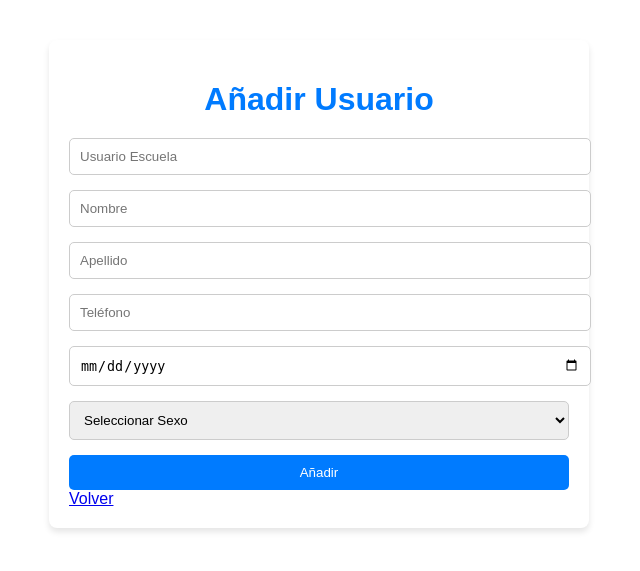
After one commit to Myngatte/DAW2-M12-PJ-S-ntesi-A6-Login-escola-, a PHP site: the page made by añadir_usuario.php in a window 1280 px wide. The commit adds this page. Shown: the top 571 px of the page, without its empty margins (321-961 px from the left). Run offline with PHP 8.4, Linux system fonts and the light colour scheme; a user stored in the database is signed in.

Commit message:
Añadir usuario

```diff
--- /dev/null
+++ b/añadir_usuario.php
@@ -0,0 +1,69 @@
+<?php
+session_start();
+require_once('./conexion.php');
+
+// Verificar si el usuario está autenticado
+if (!isset($_SESSION['id_usuario'])) {
+    header('Location: ./index.php?error=sesiones');
+    exit();
+}
+
+$message = "";
+
+if ($_SERVER['REQUEST_METHOD'] === 'POST') {
+    $usuario_escuela = htmlspecialchars($_POST['usuario_escuela'], ENT_QUOTES, 'UTF-8');
+    $nom_usuario = htmlspecialchars($_POST['nom_usuario'], ENT_QUOTES, 'UTF-8');
+    $ape_usuario = htmlspecialchars($_POST['ape_usuario'], ENT_QUOTES, 'UTF-8');
+    $telefono_usuario = htmlspecialchars($_POST['telefono_usuario'], ENT_QUOTES, 'UTF-8');
+    $fecha_nacimi_usuario = htmlspecialchars($_POST['fecha_nacimi_usuario'], ENT_QUOTES, 'UTF-8');
+    $sexo_usuario = htmlspecialchars($_POST['sexo_usuario'], ENT_QUOTES, 'UTF-8');
+
+    if ($usuario_escuela && $nom_usuario && $ape_usuario && $telefono_usuario && $fecha_nacimi_usuario && $sexo_usuario) {
+        $sql = "INSERT INTO tbl_usuario (usuario_escuela, nom_usuario, ape_usuario, telefono_usuario, fecha_nacimi_usuario, sexo_usuario) VALUES (?, ?, ?, ?, ?, ?)";
+        $stmt = mysqli_prepare($conexion, $sql);
+
+        if ($stmt) {
+            mysqli_stmt_bind_param($stmt, "ssssss", $usuario_escuela, $nom_usuario, $ape_usuario, $telefono_usuario, $fecha_nacimi_usuario, $sexo_usuario);
+            if (mysqli_stmt_execute($stmt)) {
+                $message = "Usuario añadido correctamente.";
+            } else {
+                $message = "Error al añadir el usuario: " . mysqli_error($conexion);
+            }
+            mysqli_stmt_close($stmt);
+        }
+    } else {
+        $message = "Por favor, completa todos los campos.";
+    }
+}
+
+?>
+
+<!DOCTYPE html>
+<html lang="es">
+<head>
+    <meta charset="UTF-8">
+    <meta name="viewport" content="width=device-width, initial-scale=1.0">
+    <title>Añadir Usuario</title>
+    <link rel="stylesheet" href="./css/añadir_usuario.css">
+</head>
+<body>
+    <div class="container">
+        <h1>Añadir Usuario</h1>
+        <?php if ($message) echo "<p>$message</p>"; ?>
+        <form action="añadir_usuario.php" method="post">
+            <input type="text" name="usuario_escuela" placeholder="Usuario Escuela" required>
+            <input type="text" name="nom_usuario" placeholder="Nombre" required>
+            <input type="text" name="ape_usuario" placeholder="Apellido" required>
+            <input type="text" name="telefono_usuario" placeholder="Teléfono" required>
+            <input type="date" name="fecha_nacimi_usuario" placeholder="Fecha de Nacimiento" required>
+            <select name="sexo_usuario" required>
+                <option value="">Seleccionar Sexo</option>
+                <option value="Masculino">Masculino</option>
+                <option value="Femenino">Femenino</option>
+            </select>
+            <button type="submit" class="btn btn-primary">Añadir</button>
+        </form>
+        <a href="menu.php" class="btn">Volver</a>
+    </div>
+</body>
+</html>
--- /dev/null
+++ b/css/añadir_usuario.css
@@ -0,0 +1,37 @@
+.container {
+    background: #fff;
+    padding: 20px;
+    border-radius: 8px;
+    box-shadow: 0px 4px 6px rgba(0, 0, 0, 0.1);
+    max-width: 500px;
+    margin: 40px auto;
+    font-family: Arial, sans-serif;
+}
+
+h1 {
+    text-align: center;
+    color: #007bff;
+    margin-bottom: 20px;
+}
+
+form input, form select {
+    width: 100%;
+    padding: 10px;
+    margin-bottom: 15px;
+    border: 1px solid #ccc;
+    border-radius: 5px;
+}
+
+form button {
+    width: 100%;
+    padding: 10px;
+    background-color: #007bff;
+    color: white;
+    border: none;
+    border-radius: 5px;
+    cursor: pointer;
+}
+
+form button:hover {
+    background-color: #0056b3;
+}
--- a/menu.php
+++ b/menu.php
@@ -73,6 +73,9 @@ if ($_SERVER['REQUEST_METHOD'] === 'POST' && isset($_POST['delete_user'])) {
 <body>
     <div class="container">
         <h1>Gestión de Usuarios</h1>
+        <div class="acciones">
+            <a href="añadir_usuario.php" class="btn btn-primary">Añadir Usuario</a>
+        </div>
         <?php
         try {
             // Preparar la consulta
```
Also changed, not shown: css/menu.css (+25 -0 lines).
